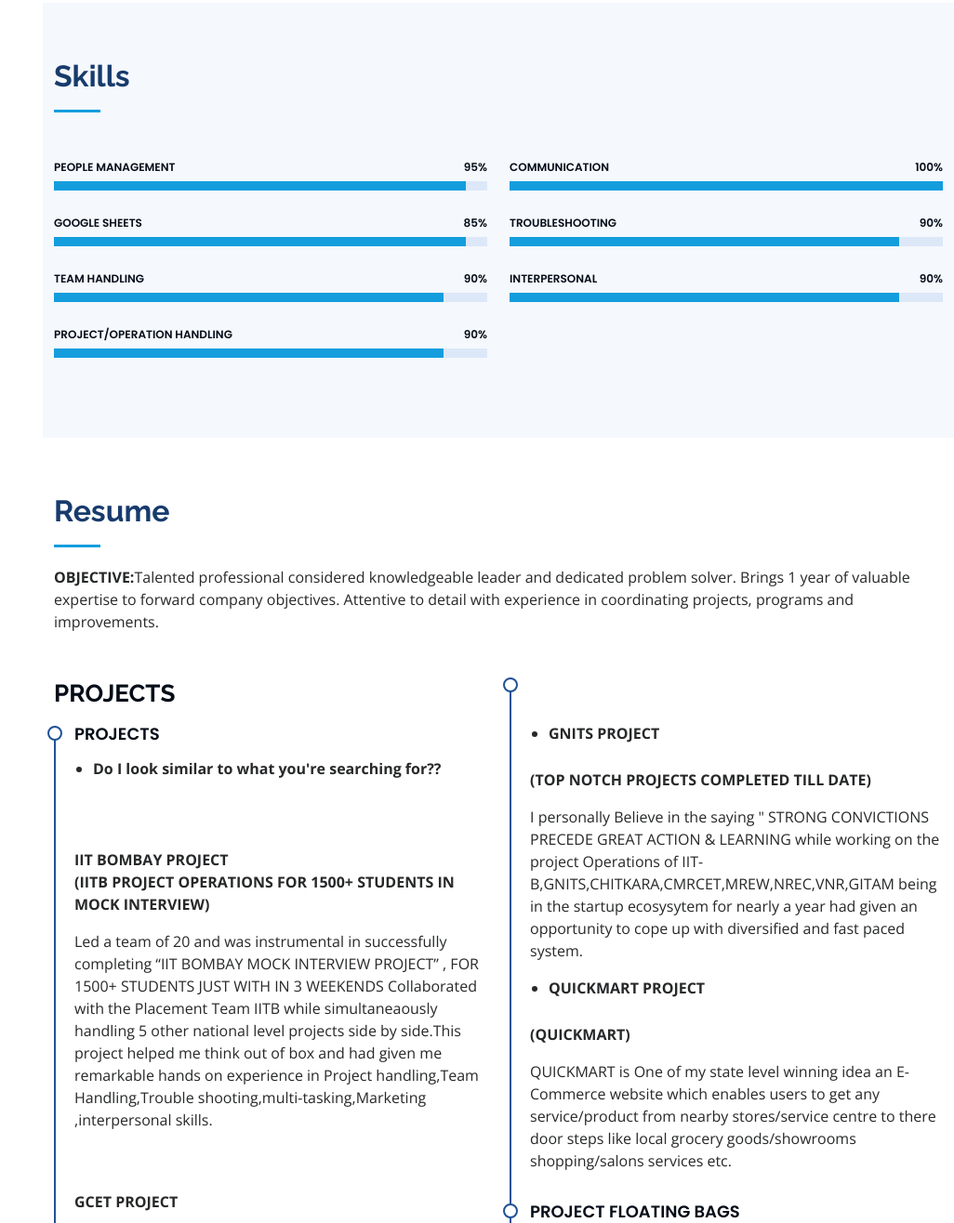
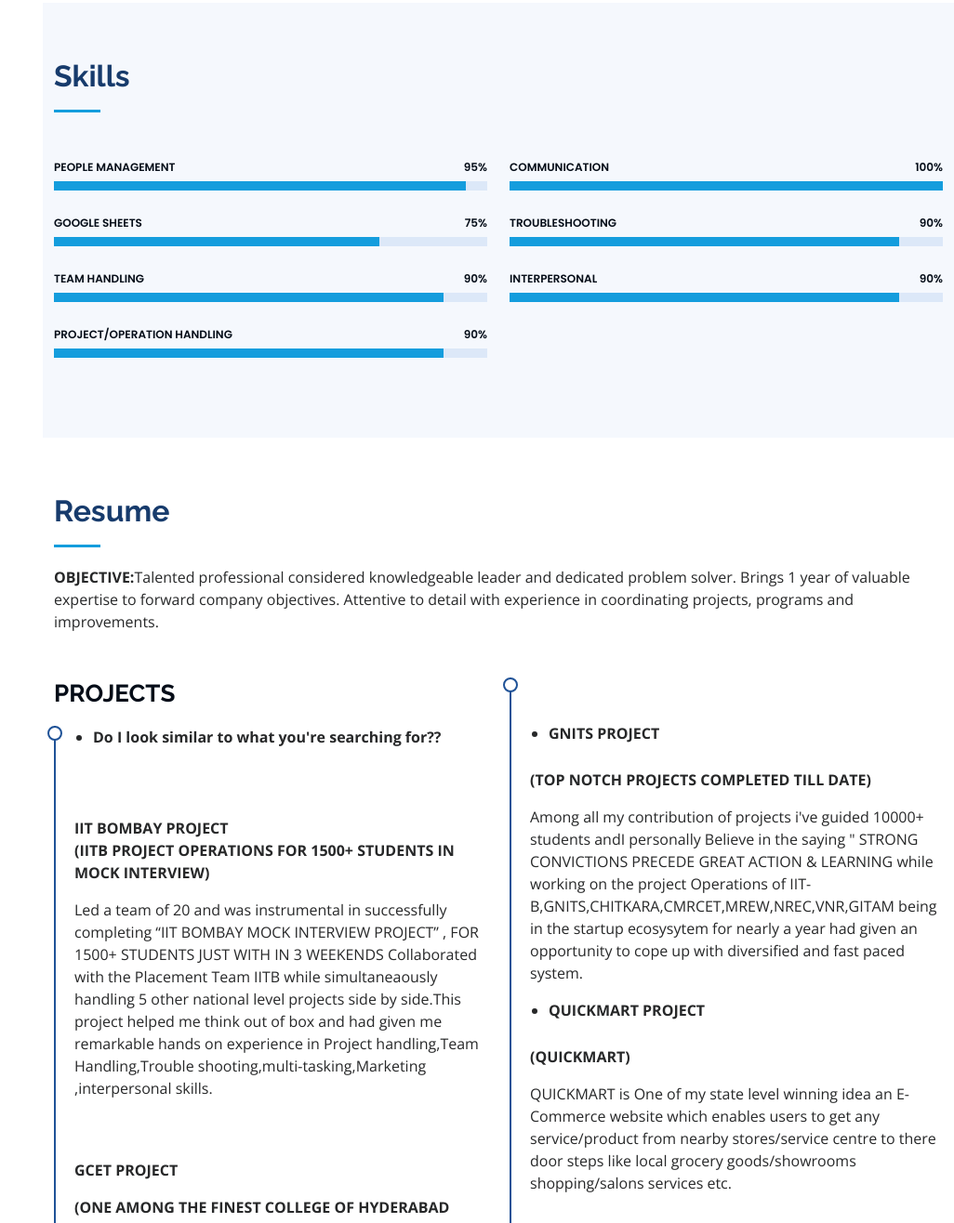
Before and after one commit to mohammadayesha/portfolio, a plain HTML site: page index.html in a window 1280 px wide. Shown: the part 1689-3005 px from the top of the page at 93% size, without its empty margins (254-1280 px from the left). Drawn offline with nearby package versions, Linux system fonts and the light colour scheme.

Commit message:
Update index.html

```diff
--- a/index.html
+++ b/index.html
@@ -119,7 +119,7 @@
                         </div>
                         <br><br>
                         <p>
-                            I've worked previously at Sagittis Edutech(An overseas education Consultancy) as INCHARGE where i've got tremendous international connections and most importantly understanding about being responsible,It was a job role where i've got to showcase my creative skills ,leadership skills,communication skills, Management skills and networking skills</p>
+                            I've worked previously at Sagittis Edutech(An overseas education Consultancy) as INCHARGE where i've guided 5000+ students and got tremendous international connections and most importantly understanding about being responsible,It was a job role where i've got to showcase my creative skills ,leadership skills,communication skills, Management skills and networking skills</p>
                   </div>
                 </div>
 
@@ -150,9 +150,9 @@
                         </div>
 
                         <div class="progress">
-                            <span class="skill">Google Sheets <i class="val">85%</i></span>
+                            <span class="skill">Google Sheets <i class="val">75%</i></span>
                             <div class="progress-bar-wrap">
-                                <div class="progress-bar" role="progressbar" aria-valuenow="95" aria-valuemin="0" aria-valuemax="100"></div>
+                                <div class="progress-bar" role="progressbar" aria-valuenow="75" aria-valuemin="0" aria-valuemax="100"></div>
                             </div>
                         </div>
 
@@ -215,7 +215,6 @@
                     <div class="col-lg-6" data-aos="fade-up">
                         <h3 class="resume-title">PROJECTS</h3>
                         <div class="resume-item pb-0">
-                            <h4>Projects</h4>
                             <p><em></em></p>
                             <ul>
                                 <li>
@@ -285,7 +284,7 @@
                             <P>
                                 <B>(TOP NOTCH PROJECTS COMPLETED TILL DATE)</B>
                             </P>
-                            <p>I personally Believe in the saying " STRONG CONVICTIONS PRECEDE GREAT ACTION & LEARNING while working on the project Operations of IIT-B,GNITS,CHITKARA,CMRCET,MREW,NREC,VNR,GITAM  being in the startup ecosysytem for nearly a year had given an opportunity to cope up with diversified and fast paced system. </p>
+                            <p>Among all my contribution of projects i've guided 10000+ students andI personally Believe in the saying " STRONG CONVICTIONS PRECEDE GREAT ACTION & LEARNING while working on the project Operations of IIT-B,GNITS,CHITKARA,CMRCET,MREW,NREC,VNR,GITAM  being in the startup ecosysytem for nearly a year had given an opportunity to cope up with diversified and fast paced system. </p>
                             <ul>
                                 <li>
                                     <strong> QUICKMART PROJECT</strong>
@@ -323,7 +322,7 @@
 
                 <div class="section-title">
                     <h2>Achievements & participations</h2>
-                    <p> "STATE FIRST BEST SPEAKER" title winner among 5000+ students of 430+ different colleges from former Governor (Sri Tamilisai Soundararajan)former IT sector secretary of TS & Vice- chancellor of JNTUH and many other delegates of Telangana state.Participated
+                    <p> "STATE FIRST BEST SPEAKER" title winner among 5000+ students of 430+ different colleges from former Governor (Sri Tamilisai Soundararajan),former IT sector secretary of TS(Jayesh Ranjan) & Vice- chancellor of JNTUH and many other delegates of Telangana state.Participated
                         in many college/univ/state/national level hackathons in which played a team lead role.</p>
                 </div>
 
```
